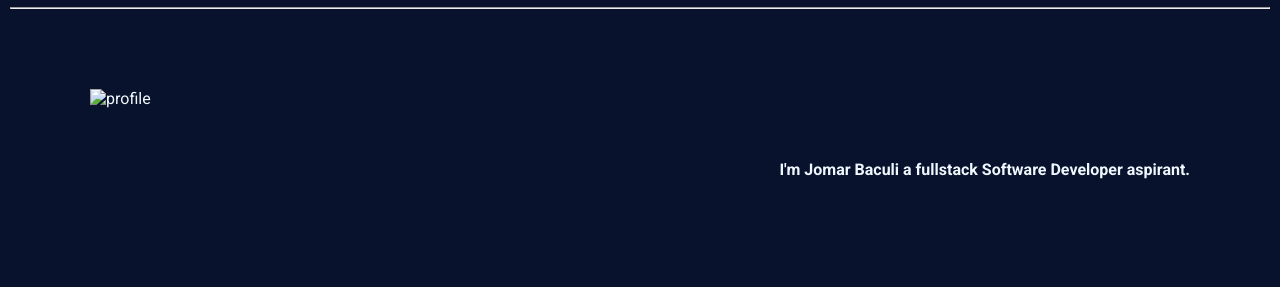
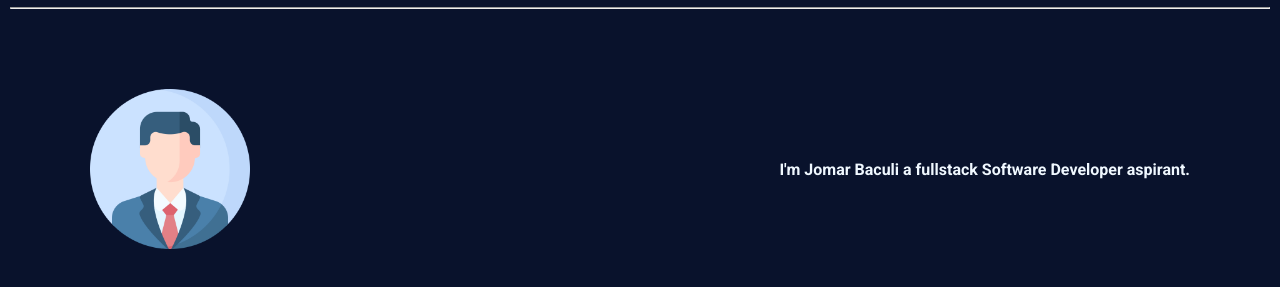
Before and after one commit to hubGitjomar/Portfolio-Projects, a plain HTML site: page index.html in a window 1280 px wide. Shown: the part 103-390 px from the top of the page. Drawn offline with Linux system fonts and the light colour scheme.

Commit message:
updated image

```diff
--- a/index.html
+++ b/index.html
@@ -26,7 +26,7 @@
     <hr>
 
     <div class="info-container">
-        <img class="info-profile" src="/Portfolio Project/images/profile.png" alt="profile">
+        <img class="info-profile" src="profile.png" alt="profile">
 
         <h4>I'm <span>Jomar Baculi</span> a fullstack Software Developer aspirant.</h4>
     </div>
```
